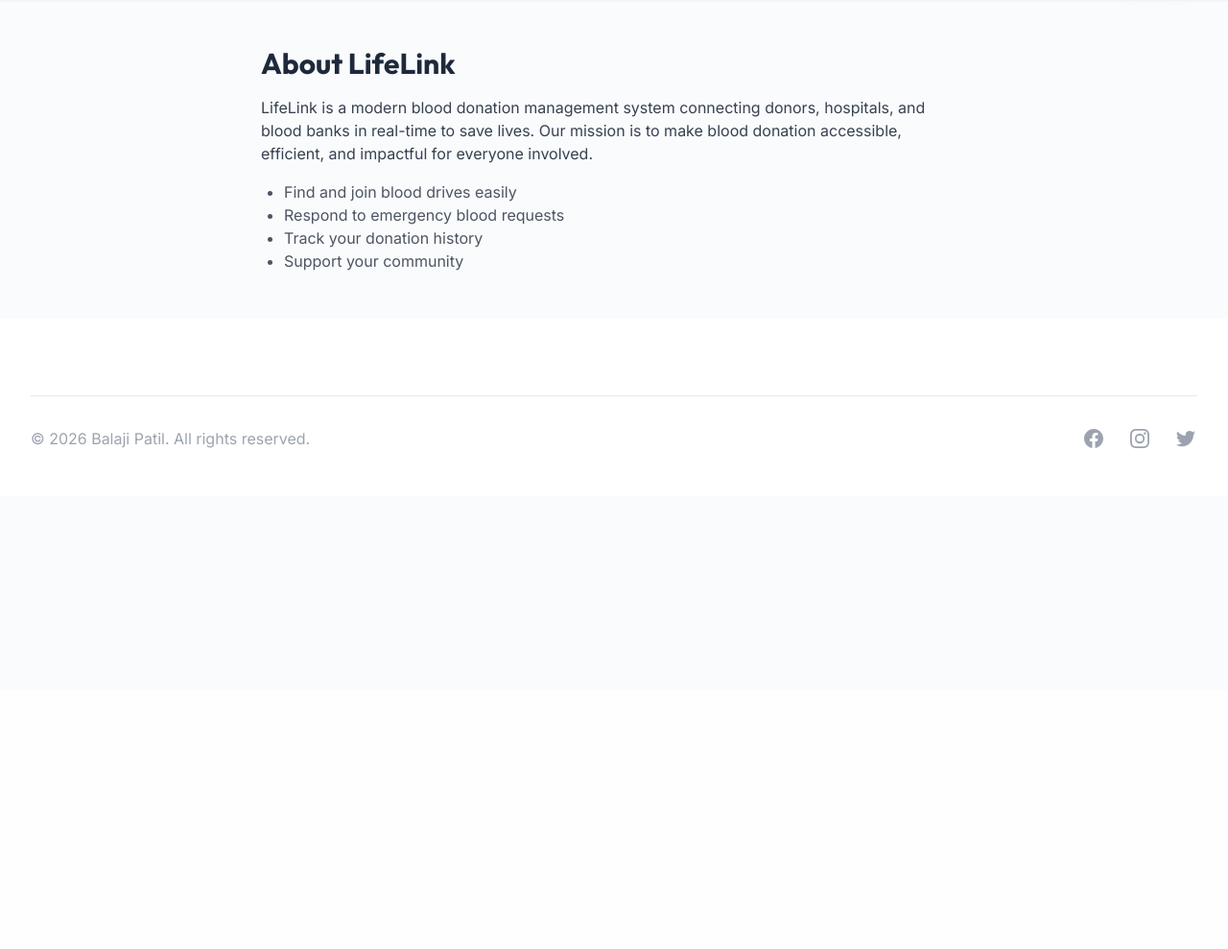
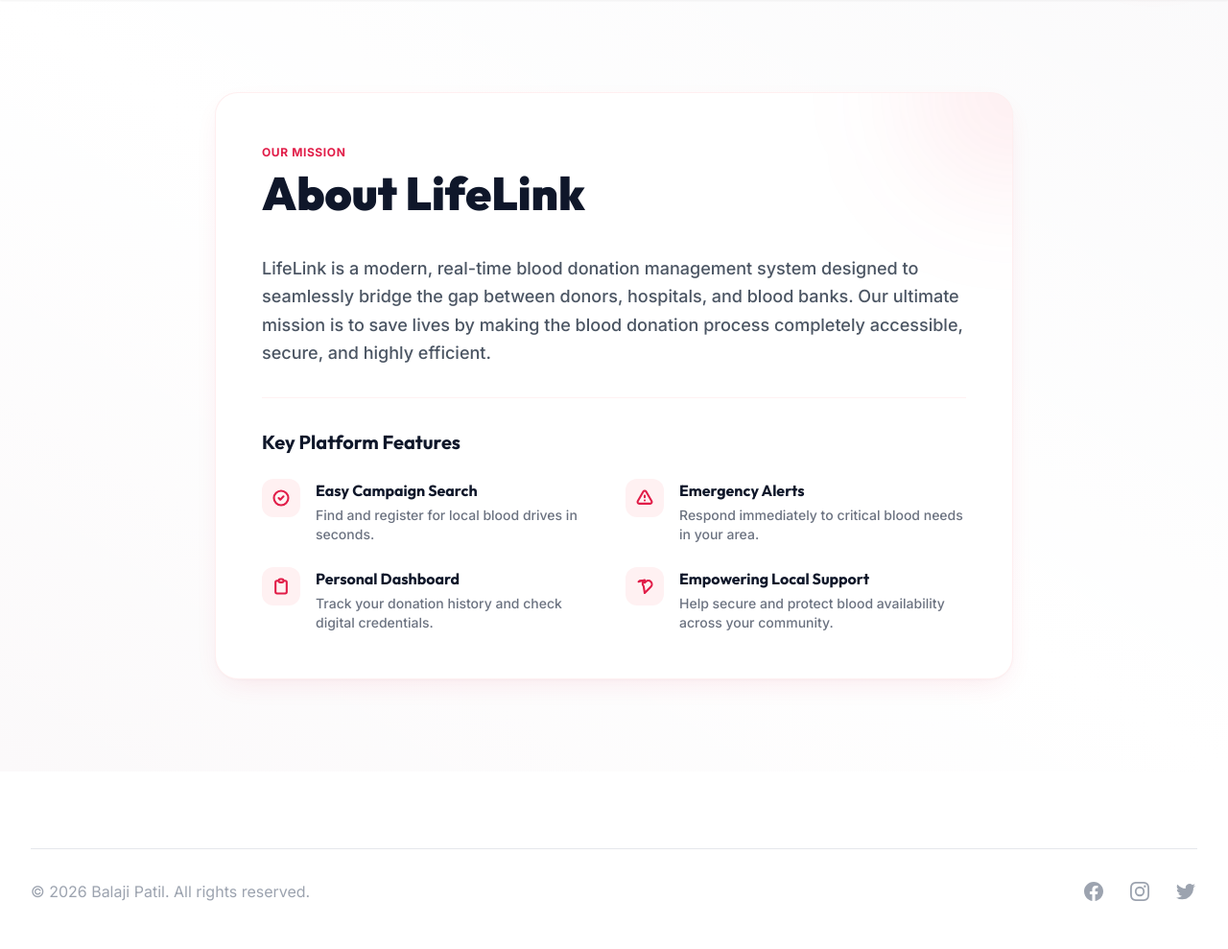
Before and after one commit to BalajiPatil1207/blood_brige_project, a Flask app: page /about in a window 1280 px wide. Shown: the part 81-1070 px from the top of the page at 96% size. Before the commit the page ends 548 px from the top, so only its background shows below. Run offline with Flask 3, Linux system fonts and the light colour scheme; some libraries are stand-ins or nearby versions.

Commit message:
feat: implement frontend templates and local database for donor dashboard and blood drive management system

```diff
--- a/app/templates/main/about.html
+++ b/app/templates/main/about.html
@@ -1,13 +1,76 @@
 {% extends "base.html" %}
+
 {% block content %}
-<div class="max-w-3xl mx-auto py-12 px-4">
-    <h1 class="text-3xl font-bold mb-4">About LifeLink</h1>
-    <p class="text-gray-700 mb-4">LifeLink is a modern blood donation management system connecting donors, hospitals, and blood banks in real-time to save lives. Our mission is to make blood donation accessible, efficient, and impactful for everyone involved.</p>
-    <ul class="list-disc pl-6 text-gray-600">
-        <li>Find and join blood drives easily</li>
-        <li>Respond to emergency blood requests</li>
-        <li>Track your donation history</li>
-        <li>Support your community</li>
-    </ul>
+<div class="bg-gradient-to-tr from-rose-50/20 via-white to-rose-50/10 py-16 sm:py-24">
+    <div class="max-w-4xl mx-auto px-4 sm:px-6 lg:px-8">
+        <!-- Content Card -->
+        <div class="bg-white border border-rose-100/60 rounded-3xl shadow-premium p-8 sm:p-12 relative overflow-hidden">
+            <div class="absolute -right-24 -top-24 w-48 h-48 bg-primary-500/10 rounded-full blur-3xl"></div>
+
+            <div class="mb-10 text-center sm:text-left">
+                <span class="text-primary-600 font-extrabold tracking-wider uppercase text-xs">Our Mission</span>
+                <h1 class="text-3xl sm:text-5xl font-black text-slate-900 mt-2">
+                    About LifeLink
+                </h1>
+            </div>
+
+            <p class="text-lg text-gray-600 leading-relaxed font-medium mb-8">
+                LifeLink is a modern, real-time blood donation management system designed to seamlessly bridge the gap between donors, hospitals, and blood banks. Our ultimate mission is to save lives by making the blood donation process completely accessible, secure, and highly efficient.
+            </p>
+
+            <div class="border-t border-rose-50 pt-8">
+                <h3 class="text-xl font-bold text-slate-900 mb-6">Key Platform Features</h3>
+                <div class="grid grid-cols-1 sm:grid-cols-2 gap-6">
+                    <div class="flex gap-4">
+                        <div class="flex-shrink-0 w-10 h-10 bg-rose-50 rounded-xl flex items-center justify-center text-primary-600">
+                            <svg class="w-5 h-5" fill="none" stroke="currentColor" stroke-width="2.5" viewBox="0 0 24 24">
+                                <path stroke-linecap="round" stroke-linejoin="round" d="M9 12l2 2 4-4m6 2a9 9 0 11-18 0 9 9 0 0118 0z" />
+                            </svg>
+                        </div>
+                        <div>
+                            <h4 class="font-bold text-slate-900 mb-1">Easy Campaign Search</h4>
+                            <p class="text-sm text-gray-500 font-medium">Find and register for local blood drives in seconds.</p>
+                        </div>
+                    </div>
+
+                    <div class="flex gap-4">
+                        <div class="flex-shrink-0 w-10 h-10 bg-rose-50 rounded-xl flex items-center justify-center text-primary-600">
+                            <svg class="w-5 h-5" fill="none" stroke="currentColor" stroke-width="2.5" viewBox="0 0 24 24">
+                                <path stroke-linecap="round" stroke-linejoin="round" d="M12 9v2m0 4h.01m-6.938 4h13.856c1.54 0 2.502-1.667 1.732-3L13.732 4c-.77-1.333-2.694-1.333-3.464 0L3.34 16c-.77 1.333.192 3 1.732 3z" />
+                            </svg>
+                        </div>
+                        <div>
+                            <h4 class="font-bold text-slate-900 mb-1">Emergency Alerts</h4>
+                            <p class="text-sm text-gray-500 font-medium">Respond immediately to critical blood needs in your area.</p>
+                        </div>
+                    </div>
+
+                    <div class="flex gap-4">
+                        <div class="flex-shrink-0 w-10 h-10 bg-rose-50 rounded-xl flex items-center justify-center text-primary-600">
+                            <svg class="w-5 h-5" fill="none" stroke="currentColor" stroke-width="2.5" viewBox="0 0 24 24">
+                                <path stroke-linecap="round" stroke-linejoin="round" d="M9 5H7a2 2 0 00-2 2v12a2 2 0 002 2h10a2 2 0 002-2V7a2 2 0 00-2-2h-2M9 5a2 2 0 002 2h2a2 2 0 002-2M9 5a2 2 0 012-2h2a2 2 0 012 2" />
+                            </svg>
+                        </div>
+                        <div>
+                            <h4 class="font-bold text-slate-900 mb-1">Personal Dashboard</h4>
+                            <p class="text-sm text-gray-500 font-medium">Track your donation history and check digital credentials.</p>
+                        </div>
+                    </div>
+
+                    <div class="flex gap-4">
+                        <div class="flex-shrink-0 w-10 h-10 bg-rose-50 rounded-xl flex items-center justify-center text-primary-600">
+                            <svg class="w-5 h-5" fill="none" stroke="currentColor" stroke-width="2.5" viewBox="0 0 24 24">
+                                <path stroke-linecap="round" stroke-linejoin="round" d="M12 4.318l-1.318 1.318a4.5 4.5 0 000 6.364L12 20.364l7.682-7.682a4.5 4.5 0 00-6.364-6.364L12 7.636l-1.318-1.318a4.5 4.5 0 00-6.364 0z" />
+                            </svg>
+                        </div>
+                        <div>
+                            <h4 class="font-bold text-slate-900 mb-1">Empowering Local Support</h4>
+                            <p class="text-sm text-gray-500 font-medium">Help secure and protect blood availability across your community.</p>
+                        </div>
+                    </div>
+                </div>
+            </div>
+        </div>
+    </div>
 </div>
 {% endblock %}
```
